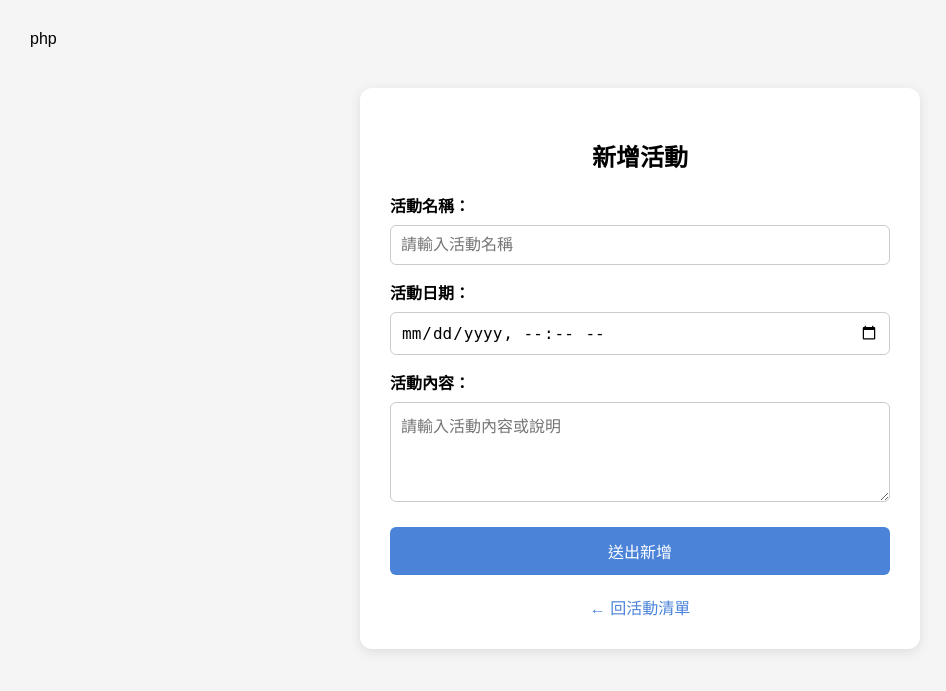
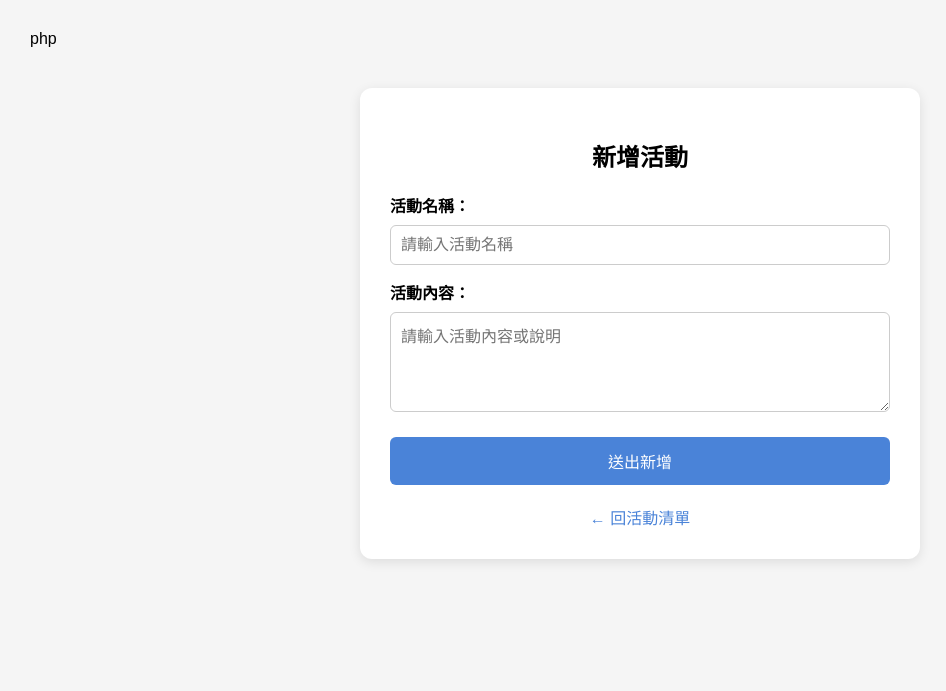
Before and after one commit to s113213005-droid/class_git, a PHP site: page /create_event.php in a window 1280 px wide. Shown: the top 691 px of the page, without its empty margins (0-946 px from the left). Run offline with PHP 8.4, Linux system fonts and the light colour scheme; some libraries are stand-ins or nearby versions.

Commit message:
refactor: 移除活動日期，嚴格符合課堂基本款規格

```diff
--- a/create_event.php
+++ b/create_event.php
@@ -4,12 +4,10 @@ require 'db.php';
 $error = '';
 $title = '';
 $description = '';
-$eventDate = '';
 
 if ($_SERVER['REQUEST_METHOD'] === 'POST') {
     $title = trim($_POST['title'] ?? '');
     $description = trim($_POST['description'] ?? '');
-    $eventDate = trim($_POST['event_date'] ?? '');
 
     if ($title === '') {
         $error = '請輸入活動名稱！';
@@ -18,12 +16,11 @@ if ($_SERVER['REQUEST_METHOD'] === 'POST') {
     } else {
         try {
             $stmt = $pdo->prepare(
-                "INSERT INTO events (title, description, event_date) VALUES (?, ?, ?)"
+                "INSERT INTO events (title, description) VALUES (?, ?)"
             );
             $stmt->execute([
                 $title,
-                $description !== '' ? $description : null,
-                $eventDate !== '' ? $eventDate : null
+                $description !== '' ? $description : null
             ]);
 
             header("Location: index.php");
@@ -63,7 +60,7 @@ if ($_SERVER['REQUEST_METHOD'] === 'POST') {
             margin: 15px 0 8px;
             font-weight: bold;
         }
-        input[type="text"], input[type="datetime-local"], textarea {
+        input[type="text"], textarea {
             width: 100%;
             padding: 10px;
             box-sizing: border-box;
@@ -125,14 +122,6 @@ if ($_SERVER['REQUEST_METHOD'] === 'POST') {
             required
         >
 
-        <label for="event_date">活動日期：</label>
-        <input
-            type="datetime-local"
-            id="event_date"
-            name="event_date"
-            value="<?= htmlspecialchars($eventDate, ENT_QUOTES, 'UTF-8') ?>"
-        >
-
         <label for="description">活動內容：</label>
         <textarea
             id="description"
```
